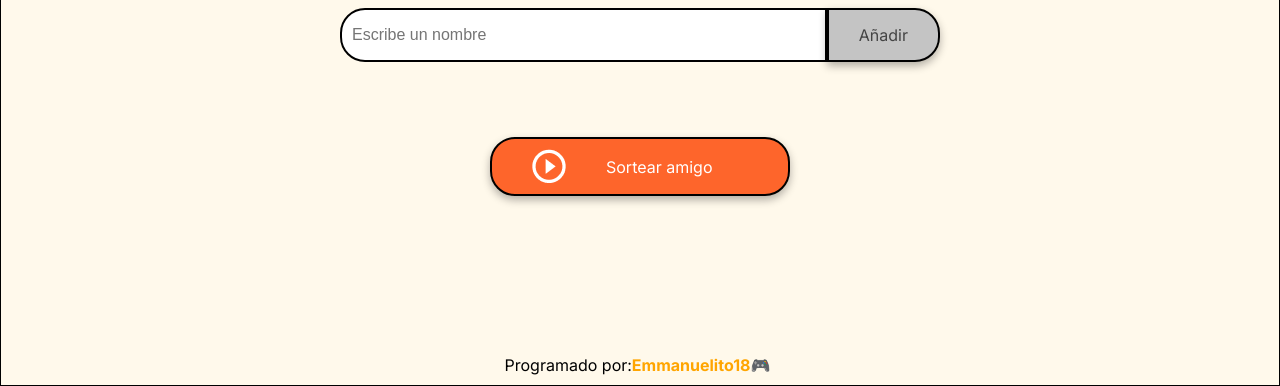
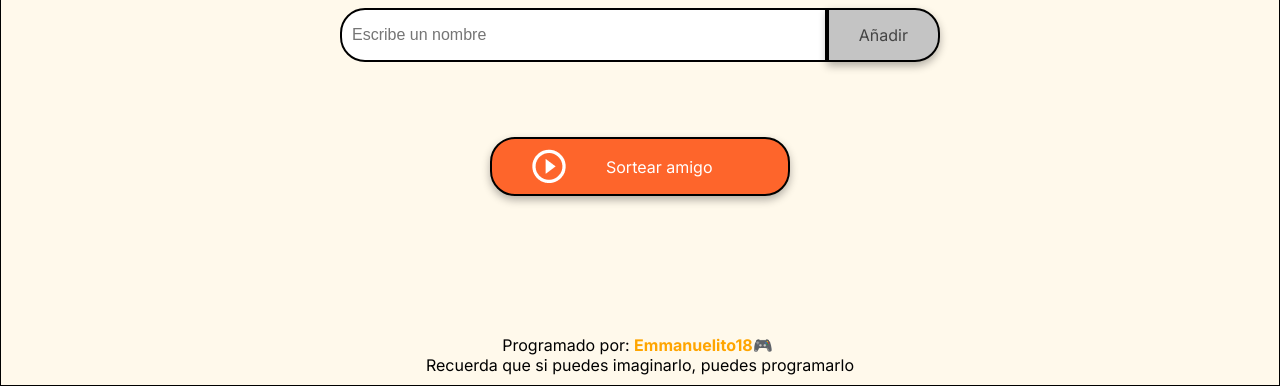
Before and after one commit to Emmanuelito18/challenge-amigo-secreto-ONE, a plain HTML site: page index.html in a window 1280 px wide. Shown: the part 414-800 px from the top of the page. Drawn offline with Linux system fonts and the light colour scheme.

Commit message:
Actualizar el pie de página en HTML y ajustar estilos de CSS para mejorar la presentación

```diff
--- a/index.html
+++ b/index.html
@@ -37,7 +37,10 @@
                 </button>
             </div>
         </section>
-        <footer>Programado por: <a id="programador" href="https://github.com/Emmanuelito18">Emmanuelito18🎮</a></footer>
+        <footer>
+            <p> Programado por: <a id="programador" href="https://github.com/Emmanuelito18">Emmanuelito18🎮</a></p>
+            <p>Recuerda que si puedes imaginarlo, puedes programarlo</p>
+        </footer>
     </main>
     <script src="app.js" defer></script>
 </body>
--- a/style.css
+++ b/style.css
@@ -173,8 +173,8 @@ footer {
     background-color: var(--color-secondary);
     font-family: "Inter", serif;
     display: flex;
-    justify-content: center;
-    flex-direction: row;
+    text-align: center;
+    flex-direction: column;
     padding: 10px;
     border: 1px solid #000;
     border-top: none;
```
